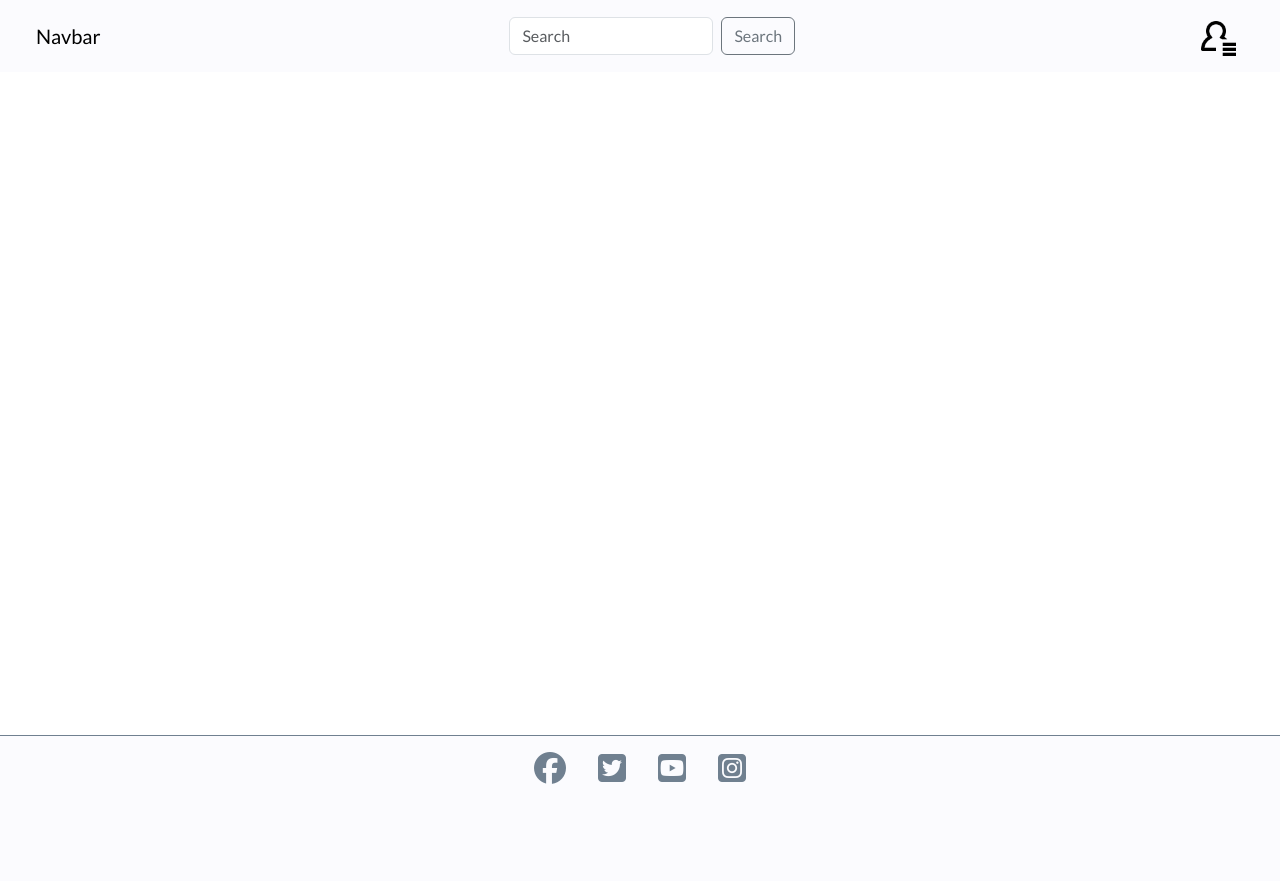
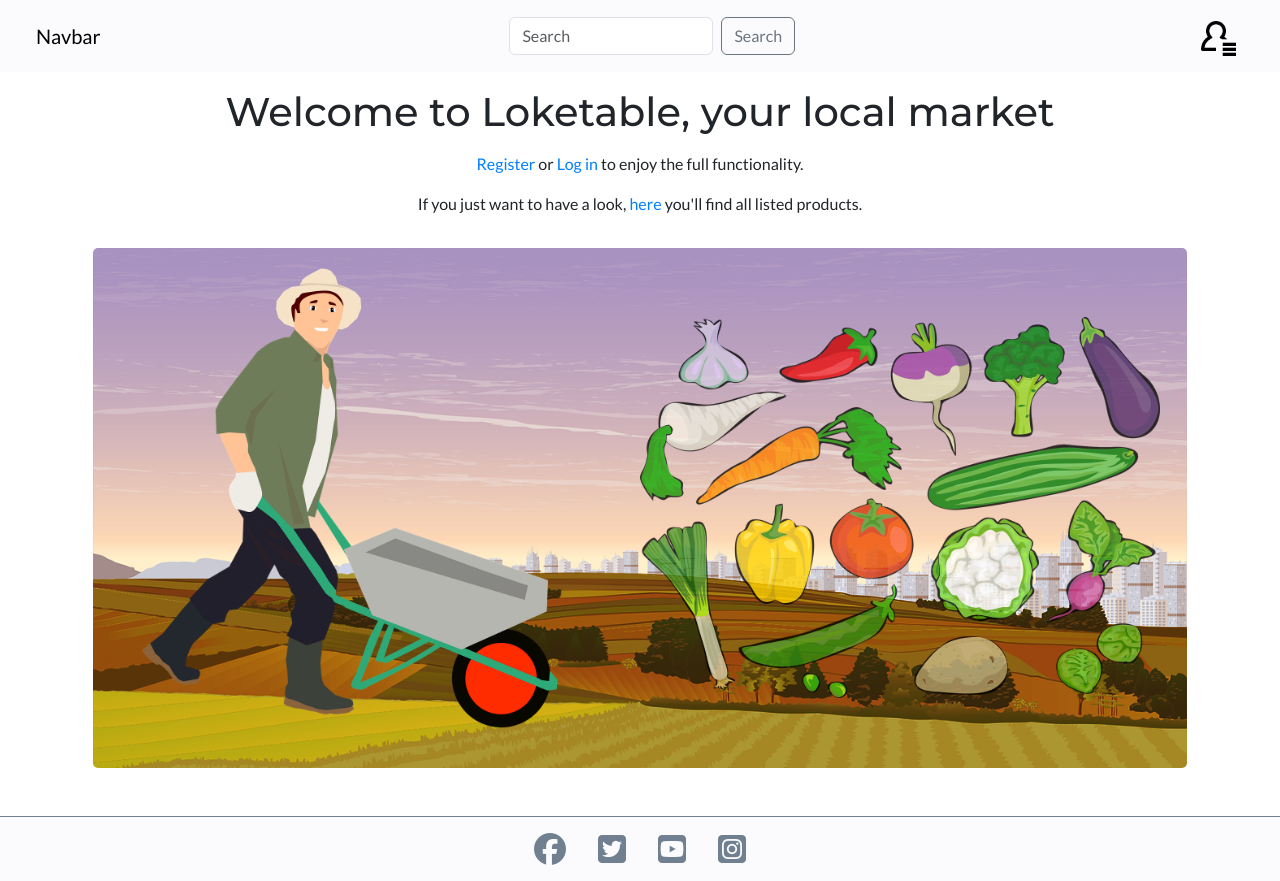
Before and after one commit to fsjavier/loketable, a Django app: page / in a window 1280 px wide. Before the commit the page ends 784 px from the top, so only its background shows below. Run offline with Django 4.2, Linux system fonts and the light colour scheme; some libraries are stand-ins or nearby versions.

Commit message:
Add content and style to home page

```diff
--- a/home/templates/home/index.html
+++ b/home/templates/home/index.html
@@ -1,3 +1,32 @@
 {% extends 'base.html' %}
 
+{% load static %}
+
 {% block title %}Your local market{% endblock %}
+
+{% block content %}
+    <div class="container">
+        <div class="row d-flex text-center m-3">
+            <div class="col">
+                <h1 class="mb-3">Welcome to Loketable, your local market</h1>
+                <p>
+                    <a href="{% url 'account_signup' %}" class="home-link">Register</a> or <a href="{% url 'account_login' %}" class="home-link">Log in</a> to enjoy the full functionality.
+                </p>
+                <p>
+                    If you just want to have a look, <a href="{% url 'products' %}" class="home-link">here</a> you'll find all listed products.
+                </p>
+            </div>
+        </div>
+
+        <div class="row mt-3 mb-5" id="hero-image-background">
+            <div class="col hero-image-container">
+                <img src="{% static './images/home_2.png' %}" alt="" class="hero-image">
+            </div>
+            <div class="col hero-image-container">
+                <img src="{% static './images/home_1.png' %}" alt="" class="hero-image" id="image-vegetables">
+            </div>
+        </div>
+
+    </div>
+
+{% endblock %}
--- a/home/views.py
+++ b/home/views.py
@@ -1,6 +1,12 @@
-from django.shortcuts import render
+from django.shortcuts import render, redirect
 from django.views.generic import TemplateView
 
 
 class Index(TemplateView):
     template_name = 'home/index.html'
+
+    def get(self, request):
+        if request.user.is_authenticated:
+            return redirect('products')
+        else:
+            return render(request, self.template_name)
--- a/products/templates/products/products.html
+++ b/products/templates/products/products.html
@@ -66,7 +66,6 @@
                                             </a>
                                         </button>
                                     </div>
-
                                     <a href="{% url 'profile' product.user.id %}" class="producer-name d-flex justify-content-center mt-2 mb-3">By {{ product.user.profile.first_name }}</a>
                                 </div>
                             </div>
--- a/static/css/base.css
+++ b/static/css/base.css
@@ -104,6 +104,40 @@ footer {
     font-size: 200%;
     padding: 1rem;
     color: var(--slate-gray);
+}
+
+/* Home */
+#hero-image-background {
+    background: url('../images/home_3.png') no-repeat center center;
+    background-size: cover;
+    max-width: 98%;
+    border-radius: 5px;
+    background-color: var(--russet);
+    background-blend-mode: hard-light;
+    margin: 0 auto;
+}
+
+.hero-image-container {
+    padding: 0;
+    margin: 0;
+}
+
+.hero-image {
+    aspect-ratio: 1 / 1;
+    max-width: 95%;
+    object-fit: contain;
+}
+
+#image-vegetables {
+    opacity: 0.8;
+}
+
+.home-link {
+    color: var(--azure)
+}
+
+.home-link:hover {
+    color: var(--russet)
 }
 
 /* Products */
```
Also changed, not shown: profiles/views.py (+8 -3 lines), db.sqlite3, static/images/home_1.png (added), static/images/home_2.png (added), static/images/home_3.png (added).
